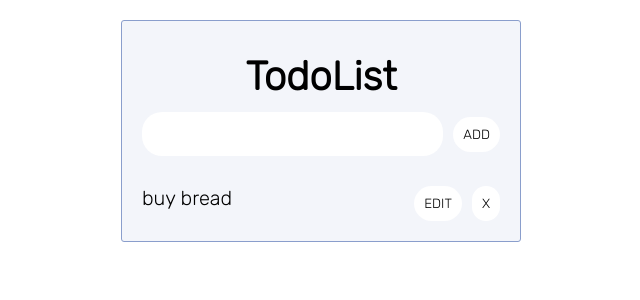
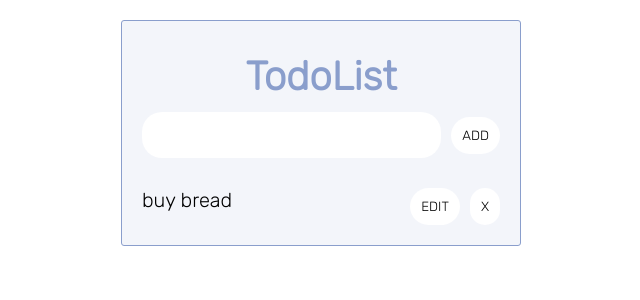
Before and after one commit to magdakok/React-Course-TodoList, a React (Create React App) app: page / in a window 1280 px wide. Shown: the top 300 px of the page, without its empty margins (319-959 px from the left). Built offline with nearby package versions, Linux system fonts and the light colour scheme.

Commit message:
change style of input and button

```diff
--- a/src/style/base/_base.scss
+++ b/src/style/base/_base.scss
@@ -7,6 +7,7 @@
     box-sizing: inherit;
     font-family: inherit;
     transition: all 0.3s;
+    outline: none;
 }
 
 html {
@@ -20,13 +21,3 @@ body {
 ul {
     list-style: none;
 }
-
-button {
-    background-color: white;
-    border: none;
-    border-radius: 2rem;
-    align-self: center;
-    margin-left: 1rem;
-    padding: 1rem;
-    cursor: pointer;
-}
--- a/src/style/base/_typography.scss
+++ b/src/style/base/_typography.scss
@@ -9,6 +9,7 @@ body {
 h1 {
     margin: 1.2rem;
     font-size: 4rem;
+    color: $color-primary;
 }
 
 h2 {
--- a/src/style/components/_TodoForm.scss
+++ b/src/style/components/_TodoForm.scss
@@ -7,10 +7,14 @@
 
 input {
     background-color: white;
-    border: none;
+    border: 1px solid transparent;
     border-radius: 2rem;
     padding: 1rem;
     font-family: inherit;
     font-size: inherit;
     width: 100%;
+
+    &:focus {
+        border: 1px solid $color-primary;
+    }
 }
--- a/src/style/components/_TodoList.scss
+++ b/src/style/components/_TodoList.scss
@@ -6,3 +6,18 @@
     border-radius: 3px;
     padding: 2rem;
 }
+
+button {
+    background-color: white;
+    border: 1px solid transparent;
+    border-radius: 2rem;
+    align-self: center;
+    margin-left: 1rem;
+    padding: 1rem;
+    cursor: pointer;
+
+    &:hover,
+    &:active {
+        border: 1px solid $color-primary;
+    }
+}
```
